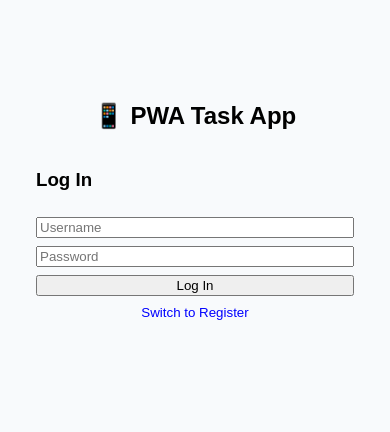
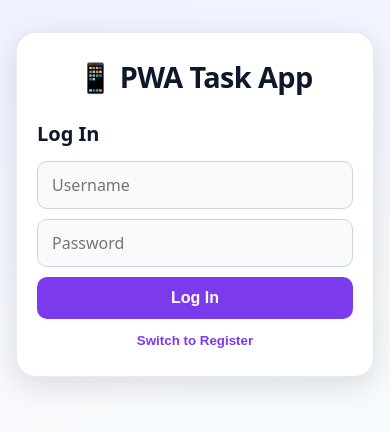
Before and after one commit to vikkyyyt1-hash/PWA, a React (Vite) app: page / in a window 390 px wide. Shown: the top 432 px of the page. Built offline with nearby package versions, Linux system fonts and the light colour scheme.

Commit message:
feat(security): hash passwords and modernise UI
- Store SHA-256 hashed passwords (crypto.subtle) instead of plaintext in localStorage
- Replace inline styles with reusable CSS classes and a modern responsive design
- Upgrade README security notes to match actual behavior

```diff
--- a/src/App.css
+++ b/src/App.css
@@ -7,15 +7,22 @@
 
 .app-container {
   background: #ffffff;
-  padding: 1.5rem;
-  border-radius: 12px;
-  box-shadow: 0 4px 12px rgba(0, 0, 0, 0.1);
+  padding: 2rem 1.75rem;
+  border-radius: 20px;
+  box-shadow: 0 8px 30px rgba(2, 6, 23, 0.12);
+  border: 1px solid rgba(226, 232, 240, 0.8);
+}
+
+header {
+  text-align: center;
+  margin-bottom: 1.5rem;
 }
 
 header h1 {
   margin: 0;
   font-size: 1.8rem;
-  color: #1e293b;
+  color: #0f172a;
+  letter-spacing: -0.02em;
 }
 
 header p {
@@ -25,59 +32,177 @@ header p {
   margin-bottom: 1.5rem;
 }
 
+.offline-badge {
+  display: inline-block;
+  margin-top: 0.5rem;
+  padding: 4px 12px;
+  border-radius: 999px;
+  background: #fff7ed;
+  color: #ea580c;
+  font-size: 0.85rem;
+  font-weight: 700;
+}
+
 .install-btn {
   width: 100%;
-  padding: 10px;
+  padding: 12px;
   margin-bottom: 1rem;
   background-color: #10b981;
   color: white;
   border: none;
-  border-radius: 8px;
+  border-radius: 10px;
   font-weight: bold;
   font-size: 0.95rem;
   cursor: pointer;
+  transition: background-color 0.2s ease, transform 0.1s ease;
+}
+
+.install-btn:hover {
+  background-color: #059669;
+}
+
+.install-btn:active {
+  transform: scale(0.98);
+}
+
+.auth-form {
+  display: flex;
+  flex-direction: column;
+  gap: 10px;
+}
+
+.auth-form h3 {
+  margin: 0 0 0.25rem;
+  color: #0f172a;
+  font-size: 1.25rem;
+}
+
+.auth-form input,
+.task-form input {
+  padding: 12px 14px;
+  border: 1.5px solid #cbd5e1;
+  border-radius: 10px;
+  font-size: 1rem;
+  font-family: inherit;
+  background: #f8fafc;
+  transition: border-color 0.2s ease, box-shadow 0.2s ease, background 0.2s ease;
+}
+
+.auth-form input:focus,
+.task-form input:focus {
+  outline: none;
+  border-color: #7c3aed;
+  background: #ffffff;
+  box-shadow: 0 0 0 3px rgba(124, 58, 237, 0.15);
+}
+
+.btn-primary {
+  padding: 12px 16px;
+  background-color: #7c3aed;
+  color: white;
+  border: none;
+  border-radius: 10px;
+  font-weight: bold;
+  font-size: 1rem;
+  cursor: pointer;
+  transition: background-color 0.2s ease, transform 0.1s ease;
+}
+
+.btn-primary:hover {
+  background-color: #6d28d9;
+}
+
+.btn-primary:active {
+  transform: scale(0.98);
+}
+
+.error-msg {
+  color: #dc2626;
+  font-size: 0.85rem;
+  margin: 0;
+}
+
+.switch-btn {
+  background: none;
+  border: none;
+  color: #7c3aed;
+  font-weight: 600;
+  cursor: pointer;
+  padding: 4px;
+}
+
+.switch-btn:hover {
+  text-decoration: underline;
+}
+
+.user-bar {
+  display: flex;
+  justify-content: space-between;
+  align-items: center;
+  margin-bottom: 1.25rem;
+  padding-bottom: 1rem;
+  border-bottom: 1px solid #f1f5f9;
+}
+
+.user-bar span {
+  color: #334155;
+}
+
+.btn-secondary {
+  padding: 8px 14px;
+  background-color: #f1f5f9;
+  color: #475569;
+  border: 1px solid #e2e8f0;
+  border-radius: 8px;
+  font-weight: 600;
+  font-size: 0.85rem;
+  cursor: pointer;
+  transition: background-color 0.2s ease;
+}
+
+.btn-secondary:hover {
+  background-color: #e2e8f0;
 }
 
 .task-form {
   display: flex;
   gap: 8px;
-  margin-bottom: 1.5rem;
+  margin-bottom: 0.5rem;
 }
 
 .task-form input {
   flex: 1;
-  padding: 10px 14px;
-  border: 1px solid #cbd5e1;
-  border-radius: 8px;
-  font-size: 1rem;
-}
-
-.task-form button {
-  padding: 10px 16px;
-  background-color: #7c3aed;
-  color: white;
-  border: none;
-  border-radius: 8px;
-  font-weight: bold;
-  cursor: pointer;
 }
 
 .task-list {
   list-style: none;
   padding: 0;
-  margin: 0;
+  margin: 1rem 0 0;
 }
 
 .task-list li {
   display: flex;
   justify-content: space-between;
   align-items: center;
-  padding: 12px;
-  border-bottom: 1px solid #f1f5f9;
+  padding: 12px 14px;
+  border-radius: 10px;
+  margin-bottom: 6px;
+  background: #f8fafc;
+  transition: background 0.2s ease;
+}
+
+.task-list li:hover {
+  background: #f1f5f9;
 }
 
 .task-list li span {
   cursor: pointer;
+  color: #1e293b;
+  word-break: break-word;
+}
+
+.task-list li.completed {
+  opacity: 0.75;
 }
 
 .task-list li.completed span {
@@ -85,11 +210,32 @@ header p {
   color: #94a3b8;
 }
 
+.empty-state {
+  text-align: center;
+  color: #94a3b8;
+  padding: 2rem 0;
+  font-size: 0.95rem;
+}
+
 .delete-btn {
   background: none;
   border: none;
-  color: #ef4444;
-  font-size: 1.1rem;
+  color: #f43f5e;
+  font-size: 1.2rem;
+  line-height: 1;
   cursor: pointer;
   padding: 4px 8px;
+  border-radius: 6px;
+  transition: background-color 0.2s ease, color 0.2s ease;
 }
+
+.delete-btn:hover {
+  background-color: #ffe4e6;
+  color: #e11d48;
+}
+
+@media (max-width: 480px) {
+  .app-container {
+    padding: 1.5rem 1.25rem;
+  }
+}
--- a/src/App.jsx
+++ b/src/App.jsx
@@ -1,5 +1,12 @@
 import { useState, useEffect } from 'react'
 import './App.css'
+
+// Zamienia hasło na hash, żeby w localStorage nigdy nie był zapisany zwykły tekst.
+async function hashPassword(password) {
+  const data = new TextEncoder().encode(password)
+  const digest = await crypto.subtle.digest('SHA-256', data)
+  return Array.from(new Uint8Array(digest), b => b.toString(16).padStart(2, '0')).join('')
+}
 
 export default function App() {
   // 1. PWA & Offline Status
@@ -64,7 +71,7 @@ export default function App() {
   }
 
   // Logika autoryzacji (Rejestracja / Logowanie)
-  const handleAuth = (e) => {
+  const handleAuth = async (e) => {
     e.preventDefault()
     setAuthError('')
 
@@ -75,14 +82,16 @@ export default function App() {
     if (cleanUser.length < 3) return setAuthError('Username must be at least 3 chars.')
     if (cleanPass.length < 6) return setAuthError('Password must be at least 6 chars.')
 
+    // Porównujemy tylko hashe, nigdy nie zapisujemy samego hasła.
+    const hash = await hashPassword(cleanPass)
     const db = JSON.parse(localStorage.getItem('pwa_db') || '{}')
 
     if (isRegister) {
       if (db[cleanUser]) return setAuthError('User already exists!')
-      db[cleanUser] = cleanPass
+      db[cleanUser] = hash
       localStorage.setItem('pwa_db', JSON.stringify(db))
     } else {
-      if (db[cleanUser] !== cleanPass) return setAuthError('Invalid credentials.')
+      if (db[cleanUser] !== hash) return setAuthError('Invalid credentials.')
     }
 
     localStorage.setItem('pwa_user', cleanUser)
@@ -122,19 +131,19 @@ export default function App() {
   }
 
   return (
-    <div style={{ maxWidth: '400px', margin: '30px auto', padding: '20px', fontFamily: 'sans-serif' }}>
-      <header style={{ textAlign: 'center' }}>
-        <h2>📱 PWA Task App</h2>
-        {isOffline && <p style={{ color: 'orange', fontWeight: 'bold' }}>📡 Offline Mode</p>}
+    <div className="app-container">
+      <header>
+        <h1>📱 PWA Task App</h1>
+        {isOffline && <span className="offline-badge">📡 Offline Mode</span>}
         {deferredPrompt && (
-          <button onClick={handleInstall} style={{ width: '100%', padding: '8px', marginBottom: '10px' }}>
+          <button className="install-btn" onClick={handleInstall}>
             📥 Install App
           </button>
         )}
       </header>
 
       {!user ? (
-        <form onSubmit={handleAuth} style={{ display: 'flex', flexDirection: 'column', gap: '8px' }}>
+        <form className="auth-form" onSubmit={handleAuth}>
           <h3>{isRegister ? 'Register' : 'Log In'}</h3>
           <input
             placeholder="Username"
@@ -147,43 +156,41 @@ export default function App() {
             value={password}
             onChange={e => setPassword(e.target.value)}
           />
-          <button type="submit">{isRegister ? 'Sign Up' : 'Log In'}</button>
-          {authError && <p style={{ color: 'red', fontSize: '0.85rem' }}>⚠️ {authError}</p>}
-          <button type="button" onClick={() => setIsRegister(!isRegister)} style={{ background: 'none', border: 'none', color: 'blue', cursor: 'pointer' }}>
+          <button className="btn-primary" type="submit">{isRegister ? 'Sign Up' : 'Log In'}</button>
+          {authError && <p className="error-msg">⚠️ {authError}</p>}
+          <button className="switch-btn" type="button" onClick={() => setIsRegister(!isRegister)}>
             {isRegister ? 'Switch to Log In' : 'Switch to Register'}
           </button>
         </form>
       ) : (
         <>
-          <div style={{ display: 'flex', justifyContent: 'space-between', alignItems: 'center', marginBottom: '10px' }}>
+          <div className="user-bar">
             <span>User: <strong>{user}</strong></span>
-            <button onClick={handleLogout}>Logout</button>
+            <button className="btn-secondary" onClick={handleLogout}>Logout</button>
           </div>
 
-          <form onSubmit={addTask} style={{ display: 'flex', gap: '5px' }}>
+          <form className="task-form" onSubmit={addTask}>
             <input
-              style={{ flex: 1 }}
               placeholder="New task..."
               value={input}
               onChange={e => setInput(e.target.value)}
             />
-            <button type="submit">Add</button>
+            <button className="btn-primary" type="submit">Add</button>
           </form>
-          {taskError && <p style={{ color: 'red', fontSize: '0.85rem' }}>⚠️ {taskError}</p>}
+          {taskError && <p className="error-msg">⚠️ {taskError}</p>}
 
-          <ul style={{ listStyle: 'none', padding: 0, marginTop: '15px' }}>
-            {tasks.map(t => (
-              <li key={t.id} style={{ display: 'flex', justifyContent: 'space-between', padding: '6px 0', borderBottom: '1px solid #ddd' }}>
-                <span
-                  onClick={() => toggleTask(t.id)}
-                  style={{ textDecoration: t.done ? 'line-through' : 'none', cursor: 'pointer' }}
-                >
-                  {t.text}
-                </span>
-                <button onClick={() => deleteTask(t.id)}>✕</button>
-              </li>
-            ))}
-          </ul>
+          {tasks.length === 0 ? (
+            <p className="empty-state">No tasks yet. Add your first one!</p>
+          ) : (
+            <ul className="task-list">
+              {tasks.map(t => (
+                <li key={t.id} className={t.done ? 'completed' : ''}>
+                  <span onClick={() => toggleTask(t.id)}>{t.text}</span>
+                  <button className="delete-btn" onClick={() => deleteTask(t.id)}>✕</button>
+                </li>
+              ))}
+            </ul>
+          )}
         </>
       )}
     </div>
--- a/src/index.css
+++ b/src/index.css
@@ -1,6 +1,7 @@
 body {
   margin: 0;
   padding: 0;
-  background-color: #f8fafc;
+  background: linear-gradient(160deg, #eef2ff 0%, #f8fafc 45%, #ecfeff 100%);
+  background-attachment: fixed;
   min-height: 100vh;
 }
```
Also changed, not shown: 1 other file (tests, documents, lock files or other folders).
